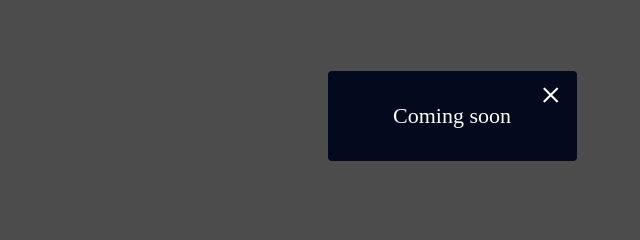
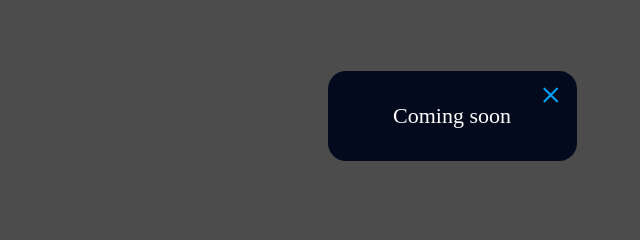
Before and after one commit to LeonGumba/buttons-2, a plain HTML site: page index.html in a window 1280 px wide. Both pictures are taken after a click on the link "Stake NFT". Shown: the part 284-524 px from the top of the page, 196-836 px from the left. Drawn offline with Linux system fonts and the light colour scheme.

Commit message:
color changes

```diff
--- a/index.html
+++ b/index.html
@@ -66,7 +66,8 @@
       background-color: #030a1d;
       color: white;
       font-family: Poppins;
-      border-radius: 4px;
+      border: 5px;
+      border-radius: 18px;
       text-align: center;
       position: relative;
       font-size: 22px;
@@ -82,6 +83,11 @@
       font-size: 42px;
       transform: rotate(45deg);
       cursor: pointer;
+      color: #00a2fd;
+    }
+
+    .close:hover {
+      color: rgb(245, 10, 214);
     }
   </style>
 
@@ -108,6 +114,8 @@
     </div>
   </div>
 
+  <!--script for a pop-up message-->
+
   <script>
     document.getElementById("button").addEventListener("click", function () {
       document.querySelector(".bg-modal").style.display = "flex";
```
